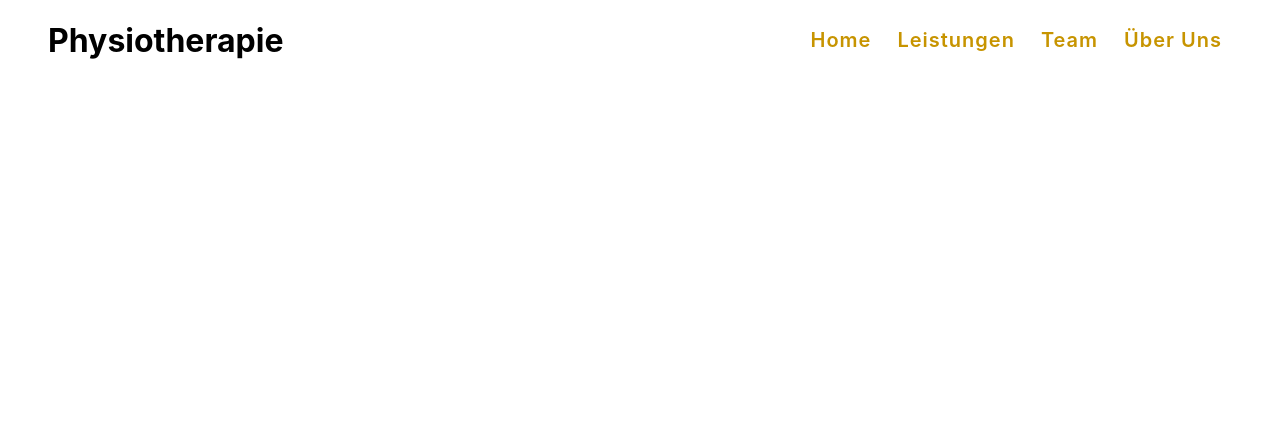
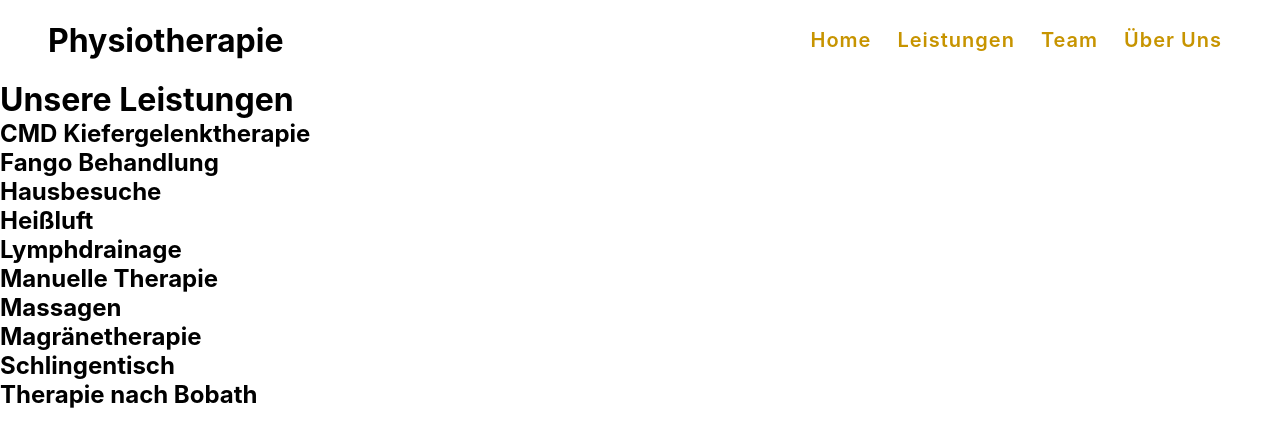
Before and after one commit to Romulo91/Physio_HP, a Next.js app: page /leistungen in a window 1280 px wide. Shown: the top 446 px of the page. Built offline with nearby package versions, Linux system fonts and the light colour scheme.

Commit message:
leistungen

```diff
--- a/pages/leistungen.js
+++ b/pages/leistungen.js
@@ -14,6 +14,39 @@ export default function Leistungen() {
         ></link>
       </Head>
       <Header />
+      <div>
+        <h1>Unsere Leistungen</h1>
+      </div>
+      <div>
+        <h2>CMD Kiefergelenktherapie</h2>
+      </div>
+      <div>
+        <h2>Fango Behandlung</h2>
+      </div>
+      <div>
+        <h2>Hausbesuche</h2>
+      </div>
+      <div>
+        <h2>Heißluft</h2>
+      </div>
+      <div>
+        <h2>Lymphdrainage</h2>
+      </div>
+      <div>
+        <h2>Manuelle Therapie</h2>
+      </div>
+      <div>
+        <h2>Massagen</h2>
+      </div>
+      <div>
+        <h2>Magränetherapie</h2>
+      </div>
+      <div>
+        <h2>Schlingentisch</h2>
+      </div>
+      <div>
+        <h2>Therapie nach Bobath</h2>
+      </div>
     </div>
   );
 }
```
